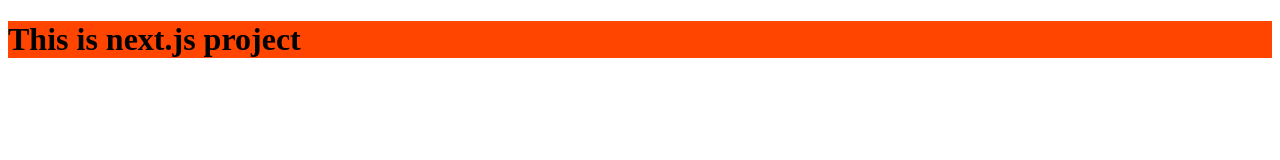
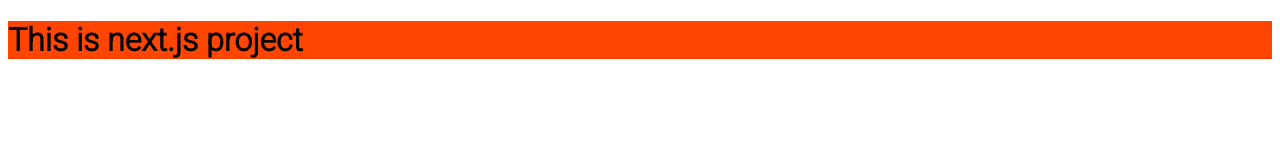
Before and after one commit to anillimb/anil.yakthumba.com, a Next.js app: page / in a window 1280 px wide. Shown: the top 160 px of the page. Built offline with nearby package versions, Linux system fonts and the light colour scheme.

Commit message:
font family added

```diff
--- a/pages/index.js
+++ b/pages/index.js
@@ -8,6 +8,9 @@
 		<div className={styles.container}>
 		<Head>
 			<title>Create Next App</title>
+			<link rel="preconnect" href="https://fonts.googleapis.com" />
+			<link rel="preconnect" href="https://fonts.gstatic.com" crossorigin />
+			<link href="https://fonts.googleapis.com/css2?family=Roboto:wght@300&display=swap" rel="stylesheet"></link>
 		</Head>
 		<main className={styles.main}>
 			<h1>This is next.js project</h1>
--- a/styles/Home.module.css
+++ b/styles/Home.module.css
@@ -1,3 +1,4 @@
 .container {
   background-color: orangered;
+	font-family: 'Roboto', sans-serif;
 }
```
